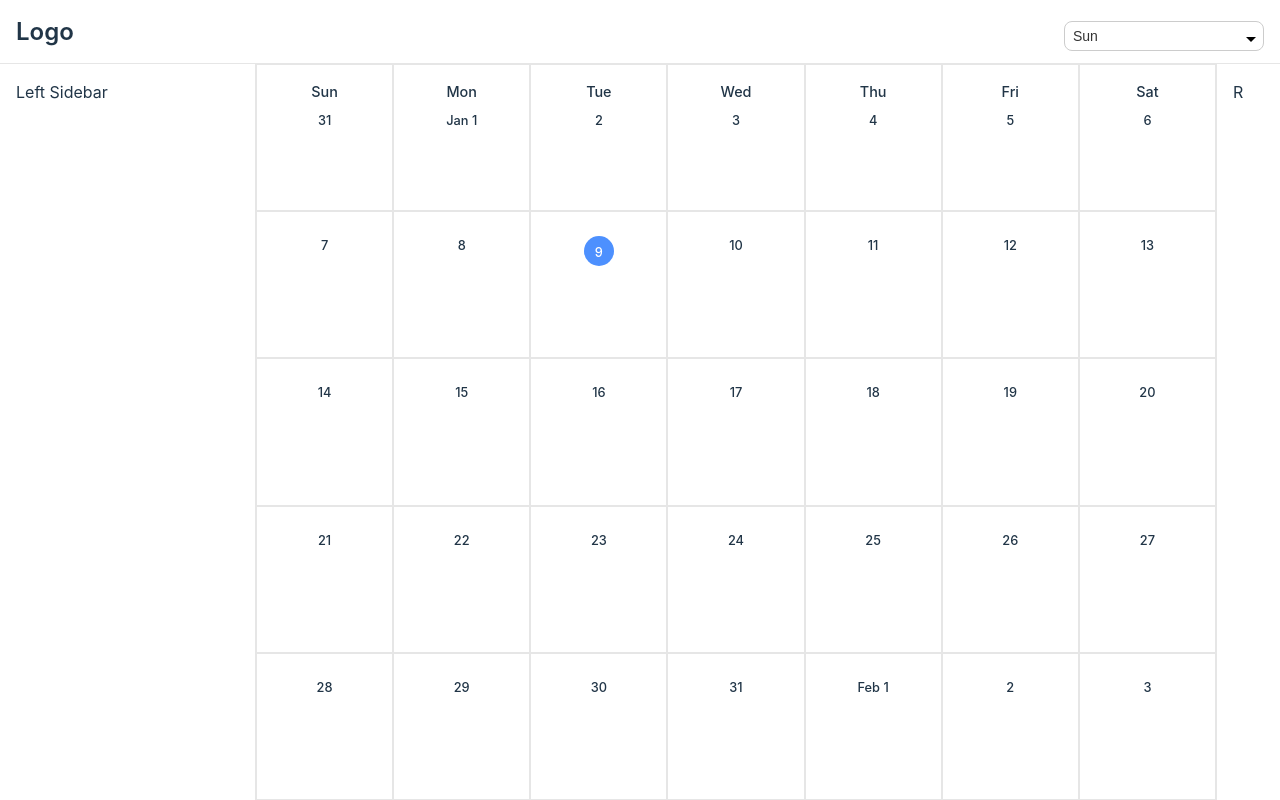
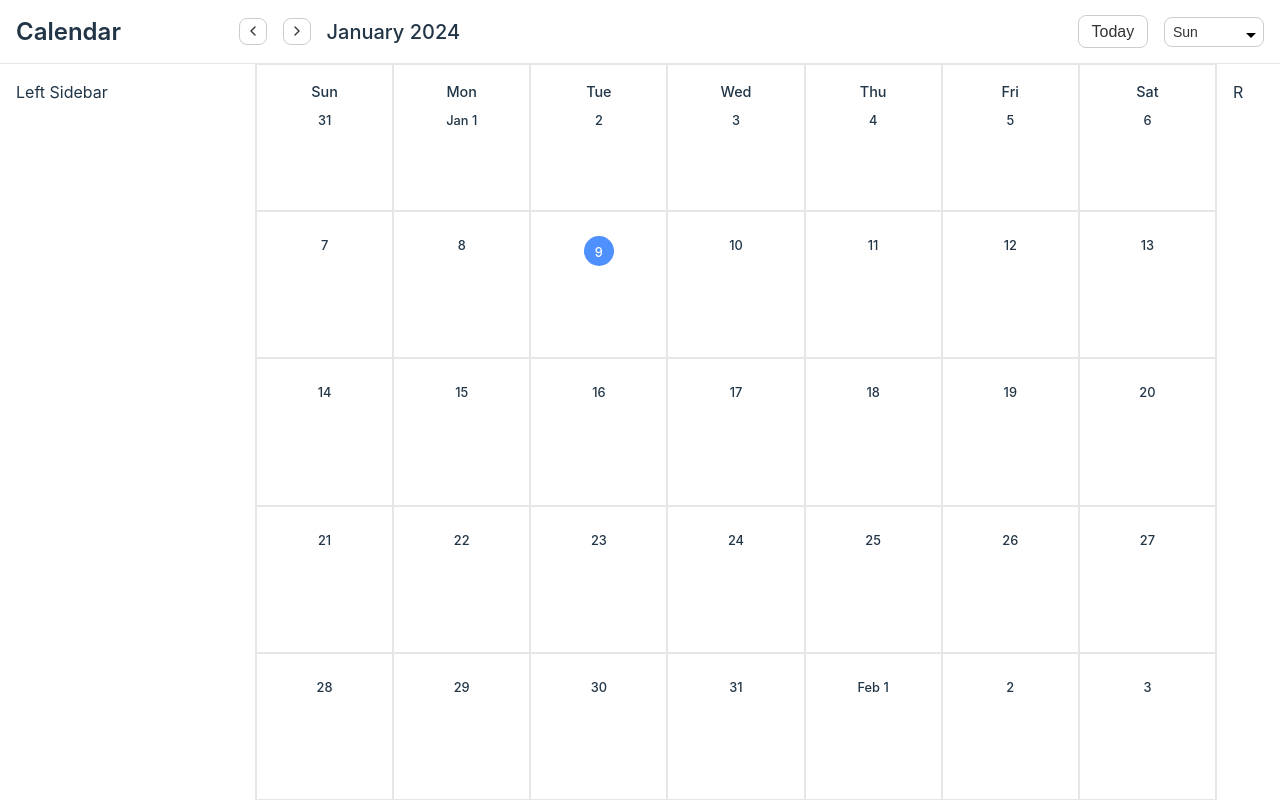
Before and after one commit to b-l-i-n-d/calendar, a React (Vite) app: page / in a window 1280 px wide. Built offline with nearby package versions, Linux system fonts and the light colour scheme.

Commit message:
✨feat: added month navigation and getback to today funtionality

```diff
--- a/src/components/calendar/calendar.tsx
+++ b/src/components/calendar/calendar.tsx
@@ -5,11 +5,7 @@ import { useCalendarContext } from "../../context/calendar-context";
 import styles from "./calendar.module.scss";
 
 export const Calender = () => {
-    const { firstDayOfWeek } = useCalendarContext();
-
-    const today = new Date();
-    const currentMonth = today.getMonth();
-    const currentYear = today.getFullYear();
+    const { firstDayOfWeek, currentMonth, currentYear } = useCalendarContext();
 
     const days = generateCalendarDates(
         currentYear,
--- /dev/null
+++ b/src/components/icons.tsx
@@ -0,0 +1,74 @@
+import { SVGProps } from "react";
+
+const iconsObject = {
+    "arrow-left": {
+        viewBox: "0 0 24 24",
+        path: (
+            <>
+                <path d="m15 18-6-6 6-6" />
+            </>
+        ),
+    },
+    "arrow-right": {
+        viewBox: "0 0 24 24",
+        path: (
+            <>
+                <path d="m9 18 6-6-6-6" />
+            </>
+        ),
+    },
+    trash: {
+        viewBox: "0 0 24 24",
+        path: (
+            <>
+                <path d="M3 6h18" />
+                <path d="M19 6v14c0 1-1 2-2 2H7c-1 0-2-1-2-2V6" />
+                <path d="M8 6V4c0-1 1-2 2-2h4c1 0 2 1 2 2v2" />
+            </>
+        ),
+    },
+    xCross: {
+        viewBox: "0 0 24 24",
+        path: (
+            <>
+                <circle cx="12" cy="12" r="10" />
+                <path d="m15 9-6 6" />
+                <path
+                    d="m9 9 6 6"
+                    style={{
+                        transform: "rotate(90deg)",
+                    }}
+                />
+            </>
+        ),
+    },
+};
+export type TIconSvgProps = SVGProps<SVGSVGElement> & {
+    size?: number;
+};
+
+export const Icons = ({
+    size = 16,
+    width,
+    height,
+    color = "none",
+    name,
+    ...props
+}: TIconSvgProps & { name: keyof typeof iconsObject }) => {
+    const icon = iconsObject[name];
+    return (
+        <svg
+            height={size || height}
+            width={size || width}
+            viewBox={icon.viewBox}
+            fill={color}
+            stroke="currentColor"
+            strokeWidth="2"
+            strokeLinecap="round"
+            strokeLinejoin="round"
+            {...props}
+        >
+            {icon.path}
+        </svg>
+    );
+};
--- a/src/components/navbar/navbar.module.scss
+++ b/src/components/navbar/navbar.module.scss
@@ -6,7 +6,6 @@
     padding: 0.5rem 1rem;
     display: flex;
     align-items: center;
-    justify-content: space-between;
     background-color: #ffffff;
     border-bottom: 1px solid #e6e6e6;
 
@@ -14,22 +13,41 @@
         font-size: 1.5rem;
         font-weight: 600;
         color: #213547;
+        width: 17rem;
         text-decoration: none;
         cursor: pointer;
     }
 
     .navlinks {
         display: flex;
+        width: 100%;
         align-items: center;
         justify-content: space-between;
         list-style: none;
+        margin-left: auto;
 
-        .nav-link {
-            margin-left: 1rem;
-            font-size: 1rem;
-            font-weight: 500;
-            color: #213547;
-            text-decoration: none;
+        .navLeft {
+            display: flex;
+            align-items: center;
+
+            .monthNavBtns {
+                display: flex;
+                align-items: center;
+                gap: 1rem;
+            }
+
+            span {
+                margin-left: 1rem;
+                font-size: 1.25rem;
+                font-weight: 500;
+                color: #213547;
+            }
+        }
+
+        .navRight {
+            display: flex;
+            align-items: center;
+            gap: 1rem;
         }
     }
 }
--- a/src/components/navbar/navbar.tsx
+++ b/src/components/navbar/navbar.tsx
@@ -1,18 +1,70 @@
+import { format } from "date-fns";
 import { useCalendarContext } from "../../context/calendar-context";
+import { Icons } from "../icons";
+import { Button } from "../ui/button/button";
 import { Select } from "../ui/select/select";
 import styles from "./navbar.module.scss";
 
 export const Navbar = () => {
-    const { firstDayOfWeek, setFirstDayOfWeek } = useCalendarContext();
+    const {
+        firstDayOfWeek,
+        setFirstDayOfWeek,
+        currentMonth,
+        currentYear,
+        setCurrentMonth,
+        setCurrentYear,
+    } = useCalendarContext();
 
     const handleChange = (e: React.ChangeEvent<HTMLSelectElement>) => {
         setFirstDayOfWeek(Number(e.target.value));
     };
 
+    const handlePrevMonth = () => {
+        if (currentMonth === 0) {
+            setCurrentMonth(11);
+            setCurrentYear(currentYear - 1);
+        } else {
+            setCurrentMonth(currentMonth - 1);
+        }
+    };
+
+    const handleNextMonth = () => {
+        if (currentMonth === 11) {
+            setCurrentMonth(0);
+            setCurrentYear(currentYear + 1);
+        } else {
+            setCurrentMonth(currentMonth + 1);
+        }
+    };
+
+    const handleToday = () => {
+        setCurrentMonth(new Date().getMonth());
+        setCurrentYear(new Date().getFullYear());
+    };
+
     return (
         <nav className={styles.navbar}>
-            <div className={styles.logo}>Logo</div>
-            <div className={styles.navbLinks}>
+            {/* Logo */}
+            <div className={styles.logo}>Calendar</div>
+            <div className={styles.navlinks}>
+                {/* Left side */}
+                <div className={styles.navLeft}>
+                    <div className={styles.monthNavBtns}>
+                        <Button isIcon onClick={handlePrevMonth}>
+                            <Icons name="arrow-left" />
+                        </Button>
+                        <Button isIcon onClick={handleNextMonth}>
+                            <Icons name="arrow-right" />
+                        </Button>
+                    </div>
+                    <span>
+                        {format(new Date(currentYear, currentMonth), "MMMM")}{" "}
+                        {currentYear}
+                    </span>
+                </div>
+                {/* Right side */}
+                <div className={styles.navRight}>
+                    <Button onClick={handleToday}>Today</Button>
                     <Select
                         onChange={handleChange}
                         options={[
@@ -27,6 +79,7 @@ export const Navbar = () => {
                         value={String(firstDayOfWeek)}
                     />
                 </div>
+            </div>
         </nav>
     );
 };
--- /dev/null
+++ b/src/components/ui/button/button.module.scss
@@ -0,0 +1,111 @@
+.button {
+    display: block;
+    background-color: #fff;
+    border: var(--border-width) solid var(--border-color);
+    border-radius: var(--border-radius);
+    color: #333;
+    cursor: pointer;
+    font-size: 1rem;
+    padding: 0.4rem 0.8rem;
+    transition: background-color 0.3s ease-out, border-color 0.3s ease-out;
+
+    &.icon {
+        padding: 0.3rem;
+        display: inline-flex;
+        align-items: center;
+        justify-content: center;
+        padding: 0.3rem;
+    }
+
+    &.primary {
+        background-color: var(--color-primary);
+        border-color: var(--border-color-primary);
+        color: #fff;
+
+        &:hover,
+        &:focus,
+        &:active {
+            background-color: var(--color-primary-hfa);
+            border-color: var(--border-color-primary-hfa);
+        }
+    }
+
+    &.secondary {
+        background-color: var(--color-secondary);
+        border-color: var(--border-color-secondary);
+        color: #333;
+
+        &:hover,
+        &:focus {
+            background-color: var(--color-secondary-hfa);
+            border-color: var(--border-color-secondary-hfa);
+        }
+
+        &:active {
+            background-color: #ddd;
+            border-color: var(--border-color-secondary-hfa);
+        }
+    }
+
+    &.success {
+        background-color: var(--color-success);
+        border-color: var(--border-color-success);
+        color: #fff;
+
+        &:hover,
+        &:focus,
+        &:active {
+            background-color: var(--color-success-hfa);
+            border-color: var(--border-color-success-hfa);
+        }
+    }
+
+    &.warning {
+        background-color: var(--color-warning);
+        border-color: var(--border-color-warning);
+        color: #fff;
+
+        &:hover,
+        &:focus,
+        &:active {
+            background-color: var(--color-warning-hfa);
+            border-color: var(--border-color-warning-hfa);
+        }
+    }
+
+    &.danger {
+        background-color: var(--color-danger);
+        border-color: var(--border-color-danger);
+        color: #fff;
+
+        &:hover,
+        &:focus,
+        &:active {
+            background-color: var(--color-danger-hfa);
+            border-color: var(--border-color-danger-hfa);
+        }
+    }
+
+    &:hover,
+    &:focus {
+        background-color: #eee;
+        border-color: #999;
+    }
+
+    &:active {
+        background-color: #ddd;
+        border-color: #999;
+    }
+
+    &:disabled {
+        background-color: #eee;
+        border-color: #ccc;
+        color: #999;
+        cursor: not-allowed;
+    }
+
+    &.block {
+        display: block;
+        width: 100%;
+    }
+}
--- /dev/null
+++ b/src/components/ui/button/button.tsx
@@ -0,0 +1,45 @@
+import styles from "./button.module.scss";
+
+interface IButtonProps {
+    children: React.ReactNode;
+    onClick?: React.MouseEventHandler<HTMLButtonElement>;
+    disabled?: boolean;
+    className?: string;
+    block?: boolean;
+    type?: "button" | "submit" | "reset";
+    color?: "primary" | "secondary" | "danger";
+    isIcon?: boolean;
+    form?: string;
+}
+
+export const Button = ({
+    children,
+    onClick,
+    disabled = false,
+    className,
+    block = false,
+    type = "button",
+    color,
+    isIcon = false,
+    form,
+}: IButtonProps) => {
+    return (
+        <div>
+            <button
+                type={type}
+                onClick={onClick}
+                disabled={disabled}
+                className={`${styles.button} ${isIcon && styles.icon} ${
+                    color === "primary" && styles.primary
+                } ${color === "secondary" && styles.secondary}
+                ${color === "danger" && styles.danger}
+                ${className} ${block && styles.block} ${
+                    disabled && styles.disabled
+                }`}
+                form={form}
+            >
+                {children}
+            </button>
+        </div>
+    );
+};
--- a/src/components/ui/select/select.module.scss
+++ b/src/components/ui/select/select.module.scss
@@ -1,5 +1,5 @@
 .wrapper {
-    margin-bottom: 0px;
+    margin: 0px;
 
     .label {
         display: block;
@@ -15,7 +15,7 @@
 
     .select {
         display: block;
-        width: 200px;
+        width: 100px;
         height: 30px;
         border: 1px solid #ccc;
         border-radius: var(--border-radius);
--- a/src/components/ui/select/select.tsx
+++ b/src/components/ui/select/select.tsx
@@ -24,9 +24,14 @@ export const Select = ({
     const id = useId();
     return (
         <div className={styles.wrapper}>
-            <label htmlFor={id} className={styles.label}>
-                {label}
-            </label>
+            {
+                // If title is provided, render a label
+                label && (
+                    <label className={styles.label} htmlFor={id}>
+                        {title}
+                    </label>
+                )
+            }
             <select
                 title={title}
                 id={id}
--- a/src/context/calendar-context.tsx
+++ b/src/context/calendar-context.tsx
@@ -2,12 +2,20 @@ import { createContext, useContext, useState } from "react";
 
 interface ICalendarContext {
     firstDayOfWeek: number;
+    currentMonth: number;
+    currentYear: number;
     setFirstDayOfWeek: (day: number) => void;
+    setCurrentMonth: (month: number) => void;
+    setCurrentYear: (year: number) => void;
 }
 
 const CalendarContext = createContext<ICalendarContext>({
     firstDayOfWeek: 0,
+    currentMonth: 0,
+    currentYear: 0,
     setFirstDayOfWeek: () => {},
+    setCurrentMonth: () => {},
+    setCurrentYear: () => {},
 });
 
 export const useCalendarContext = () => {
@@ -20,8 +28,20 @@ export const CalendarContextProvider = ({
     children: React.ReactNode;
 }) => {
     const [firstDayOfWeek, setFirstDayOfWeek] = useState(0);
+    const [currentMonth, setCurrentMonth] = useState(new Date().getMonth());
+    const [currentYear, setCurrentYear] = useState(new Date().getFullYear());
+
     return (
-        <CalendarContext.Provider value={{ firstDayOfWeek, setFirstDayOfWeek }}>
+        <CalendarContext.Provider
+            value={{
+                firstDayOfWeek,
+                setFirstDayOfWeek,
+                currentMonth,
+                setCurrentMonth,
+                currentYear,
+                setCurrentYear,
+            }}
+        >
             {children}
         </CalendarContext.Provider>
     );
```
Lines whose indentation alone changed are shown as unchanged.
